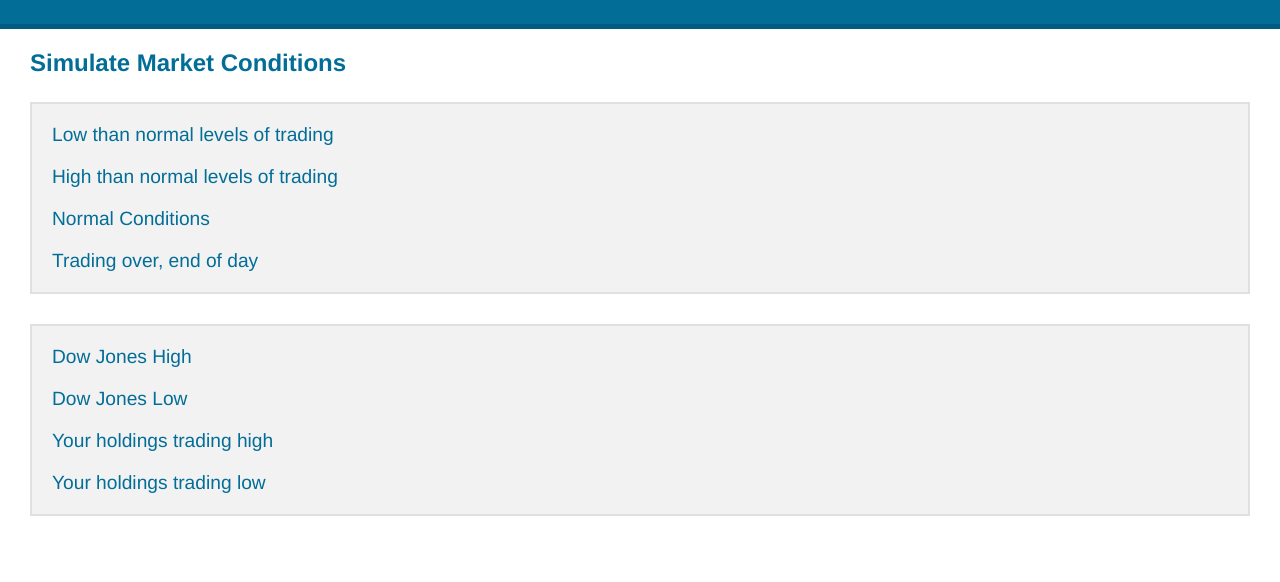
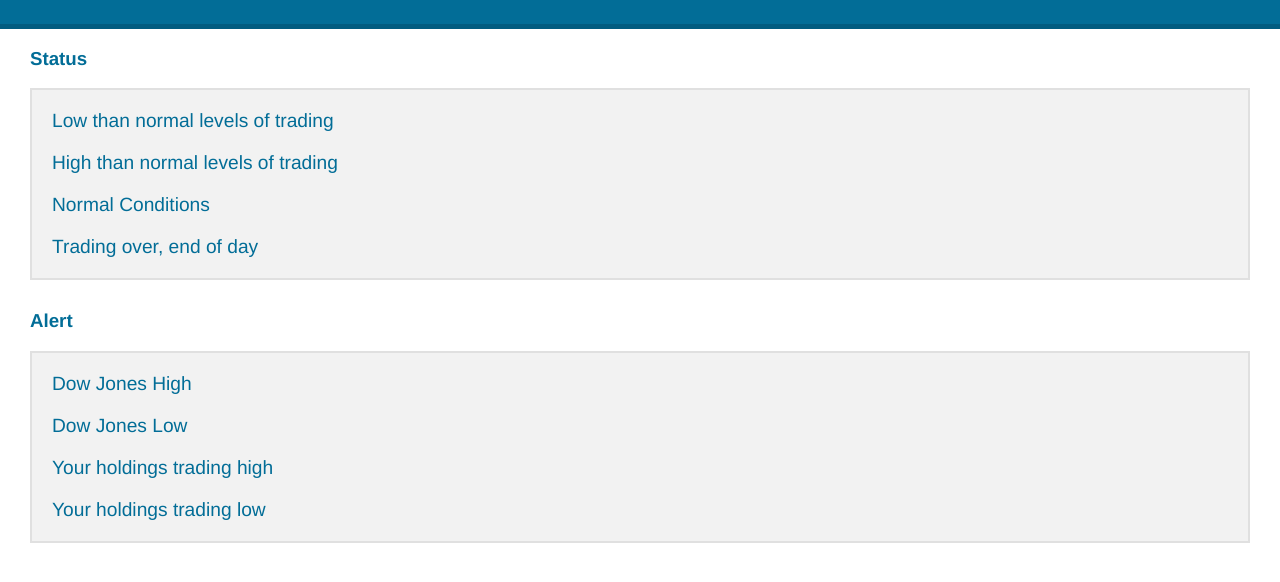
Before and after one commit to MoonshotLab/Market-Watch, a website: page public/index.html in a window 1280 px wide. Shown: the part 66-648 px from the top of the page. Drawn offline with Linux system fonts and the light colour scheme.

Commit message:
break up interface into two parts

```diff
--- a/public/app.css
+++ b/public/app.css
@@ -18,7 +18,7 @@
 }
 
 h2{
-  margin-bottom: 25px;
+  margin-bottom: 50px;
 }
 
 a{
--- a/public/index.html
+++ b/public/index.html
@@ -4,7 +4,7 @@
   <head>
     <meta charset="utf-8">
 
-    <title>Wristr</title>
+    <title>Market Watch</title>
     <meta name="viewport" content="width=device-width, initial-scale=1, minimal-ui">
     <meta http-equiv="cleartype" content="on">
     <meta name="description" content="...">
@@ -21,13 +21,15 @@
     </header>
 
     <section>
-      <h2>Simulate Market Conditions</h2>
+      <h3>Status</h3>
       <ul>
         <li><a class='button' data-val='0' data-color='green' href='#'>Low than normal levels of trading</a></li>
         <li><a class='button' data-val='0' data-color='red' href='#'>High than normal levels of trading</a></li>
         <li><a class='button' data-val='0' data-color='blue' href='#'>Normal Conditions</a></li>
         <li><a class='button' data-val='0' data-color='white' href='#'>Trading over, end of day</a></li>
       </ul>
+
+      <h3>Alert</h3>
       <ul>
         <li><a class='button' data-val='1' data-color='white' href='#'>Dow Jones High</a></li>
         <li><a class='button' data-val='1' data-color='yellow' href='#'>Dow Jones Low</a></li>
```
